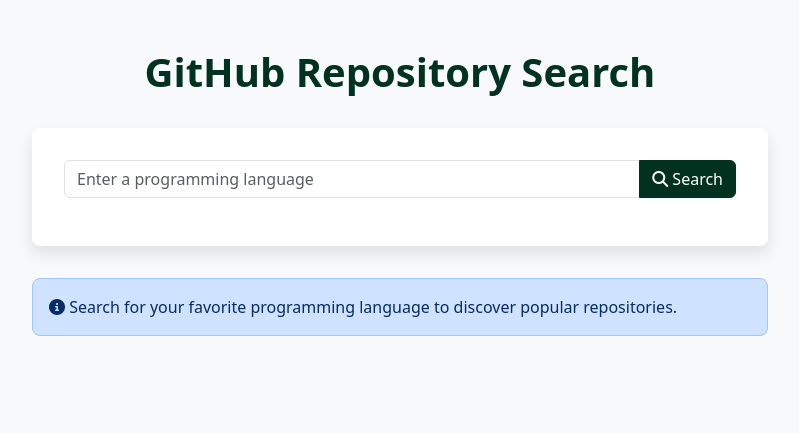
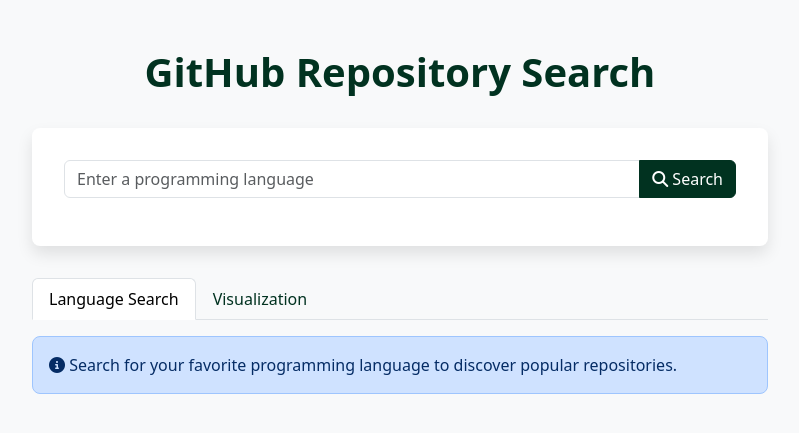
Before and after one commit to AM3j/api-web-apps, a Django app: page /github_api/ in a window 1280 px wide. Shown: the top 433 px of the page, without its empty margins (240-1039 px from the left). Run offline with Django 5.2, Linux system fonts and the light colour scheme.

Commit message:
Visualization added

```diff
--- a/api_web_apps/github_api/templates/github_api/index.html
+++ b/api_web_apps/github_api/templates/github_api/index.html
@@ -14,6 +14,14 @@
             background-color: #151515 !important;
             border-color: #151515 !important;
         }
+
+    .nav-link {
+        color: #013220; /* Default color for all nav-links */
+    }
+    .nav-link:hover {
+        color: #024e32; /* Color for active nav-link */
+    }
+
 </style>
 <body>
     <svg xmlns="http://www.w3.org/2000/svg" style="display: none;">
@@ -32,6 +40,7 @@
         <div class="row justify-content-center">
             <div class="col-md-8">
                 <h1 class="text-center">GitHub Repository Search</h1>
+
                 <div class="search-container">
                     <form method="GET">
                         <div class="input-group mb-3">
@@ -42,7 +51,19 @@
                         </div>
                     </form>
                 </div>
+                <div style="margin-bottom: 1rem;">
+                <ul class="nav nav-tabs" id="searchTabs" role="tablist">
+                    <li class="nav-item" role="presentation">
+                        <button class="nav-link active" id="language-tab" data-bs-toggle="tab" data-bs-target="#language" type="button" role="tab" aria-controls="language" aria-selected="true">Language Search</button>
+                    </li>
+                    <li class="nav-item" role="presentation">
+                        <button class="nav-link" id="visual-tab" data-bs-toggle="tab" data-bs-target="#visual" type="button" role="tab" aria-controls="visual" aria-selected="false">Visualization</button>
+                    </li>
+                </ul>
+                </div>
 
+                <div class="tab-content" id="searchTabsContent">
+                    <div class="tab-pane fade show active" id="language" role="tabpanel" aria-labelledby="language-tab">
                         {% if status_code %}
                             <div class="alert alert-success d-flex align-items-center" role="alert">
                                 <svg class="bi flex-shrink-0 me-2" width="24" height="24" role="img" aria-label="Success:"><use xlink:href="#check-circle-fill"/></svg>
@@ -82,6 +103,44 @@
                             </div>
                         {% endif %}
                     </div>
+                    <div class="tab-pane fade" id="visual" role="tabpanel" aria-labelledby="visual-tab">
+                        {% if fig %}
+                            <div id="chart">{{ fig| safe}}</div>
+                        {% elif status_code2 %}
+                            <div class="alert alert-warning d-flex align-items-center" role="alert">
+                                <svg class="bi flex-shrink-0 me-2" width="24" height="24" role="img" aria-label="Warning:"><use xlink:href="#exclamation-triangle-fill"/></svg>
+                                <div>{{ status_code2 }} {{ message }}</div>
+                            </div>
+                        {% else %}
+                            <div class="alert alert-primary" role="alert">
+                                <i class="fas fa-info-circle"></i> Search for your favorite programming language to plot popular repositories.
+                            </div>
+                        {% endif %}
+                    </div>
+
+                    <script>
+                        // Wait for the page to load
+                        document.addEventListener('DOMContentLoaded', function() {
+                            var chartDiv = document.getElementById('chart');
+
+                            // Check if the chartDiv is present and has Plotly data
+                            if (chartDiv) {
+                                var data = JSON.parse(chartDiv.getAttribute('data-plotly'));
+
+                                Plotly.plot(chartDiv, data.data, data.layout);
+
+                                chartDiv.on('plotly_click', function(eventData) {
+                                    var url = eventData.points[0].customdata[0];
+                                    if (url) {
+                                        window.open(url, '_blank');
+                                    }
+                                });
+                            }
+                        });
+                    </script>
+
+                </div>
+            </div>
         </div>
     </div>
 
--- a/api_web_apps/github_api/views.py
+++ b/api_web_apps/github_api/views.py
@@ -2,6 +2,9 @@
 from django.http import HttpResponse
 import requests
 from django.views import View
+import plotly.express as px
+from plotly.offline import plot
+import pandas as pd
 
 # Class Based Views
 class Github_View(View):
@@ -34,7 +37,8 @@
                 'topics' : item['topics']
             } for item in response_dict['items'][:10] ]
 
-            context = {'status_code': status_code, 'items': items}
+            figuer = self.generate_interactive_figure(items, lang)
+            context = {'status_code': status_code, 'items': items, 'fig': figuer}
         elif status_code == 422:
             message = response_dict['errors'][0]['message']
             context ={'status_code2': status_code, 'message': message}
@@ -42,3 +46,45 @@
             context ={'status_code': 'There is an error'}
 
         return context
+
+    def generate_interactive_figure(self, items, lang):
+        df = pd.DataFrame(items)
+        df['repo_url'] = df.apply(lambda row: f"<a href='{row['url']}' target='_blank'>{row['full_name']}</a>", axis=1)
+        # Create the bar chart
+        fig = px.bar(
+            df,
+            x='repo_url',
+            y='stars',
+            title="Repositories by Star Count",
+            labels={'repo_url': 'Repository Name', 'stars': 'Star Count'},
+            text='stars',
+            color_discrete_sequence=['#013220']  # Set the color of the bars
+        )
+
+        # Customize the layout
+        fig.update_layout(
+            title={
+                'text': f"Top 10 Repositories for {lang}",
+                'y': 0.9,
+                'x': 0.5,
+                'xanchor': 'center',
+                'yanchor': 'top'
+            },
+            xaxis_title="Urls for repostries",
+            yaxis_title="Star Count",
+            margin=dict(l=20, r=20, t=50, b=20),
+            paper_bgcolor="#f8f9fa",
+            plot_bgcolor="white",
+            width= 800,
+            height= 600
+        )
+
+        fig.update_traces(
+        texttemplate='%{text:.2s}',
+        textposition='outside',
+        hovertemplate='%{x}<br>Stars: %{y}<extra></extra>',
+        customdata=df[['url']].values
+        )
+
+        plot_div = plot(fig, output_type='div', include_plotlyjs='cdn')
+        return plot_div
```
Lines whose indentation alone changed are shown as unchanged.
